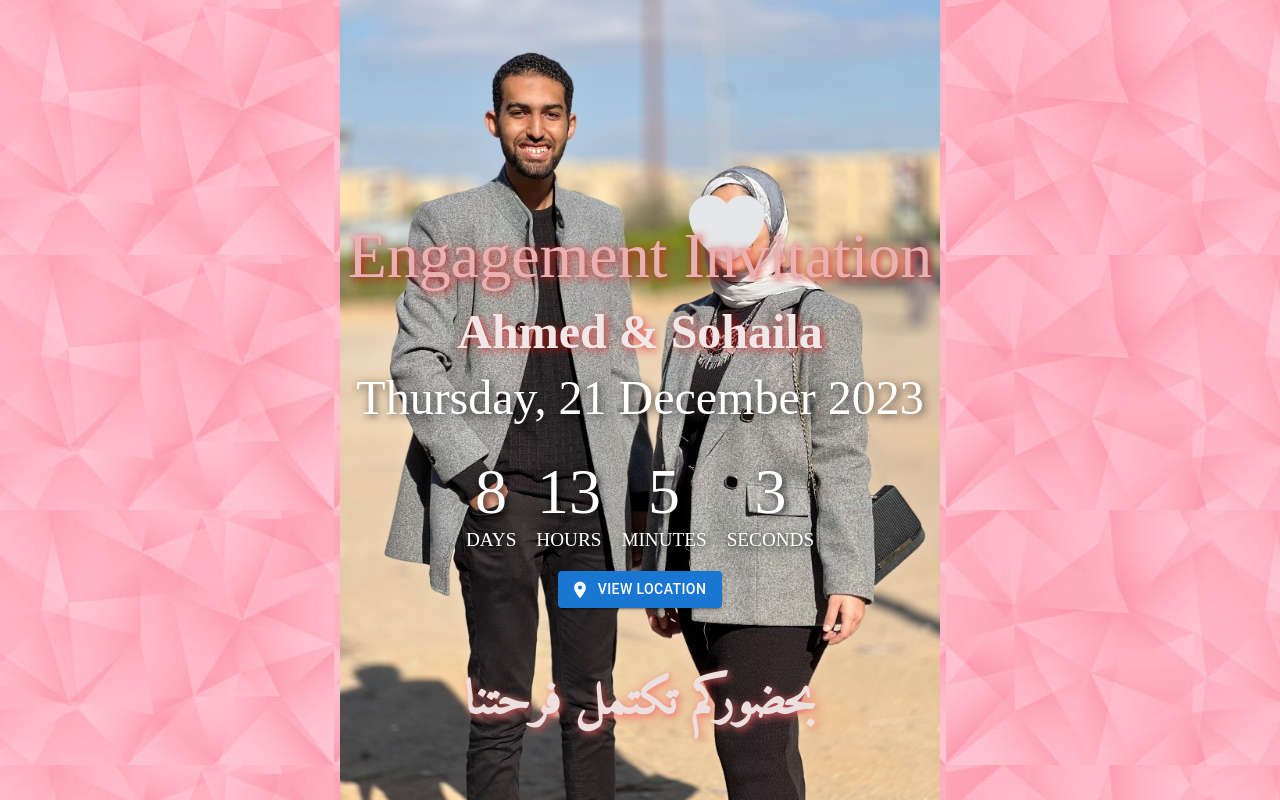
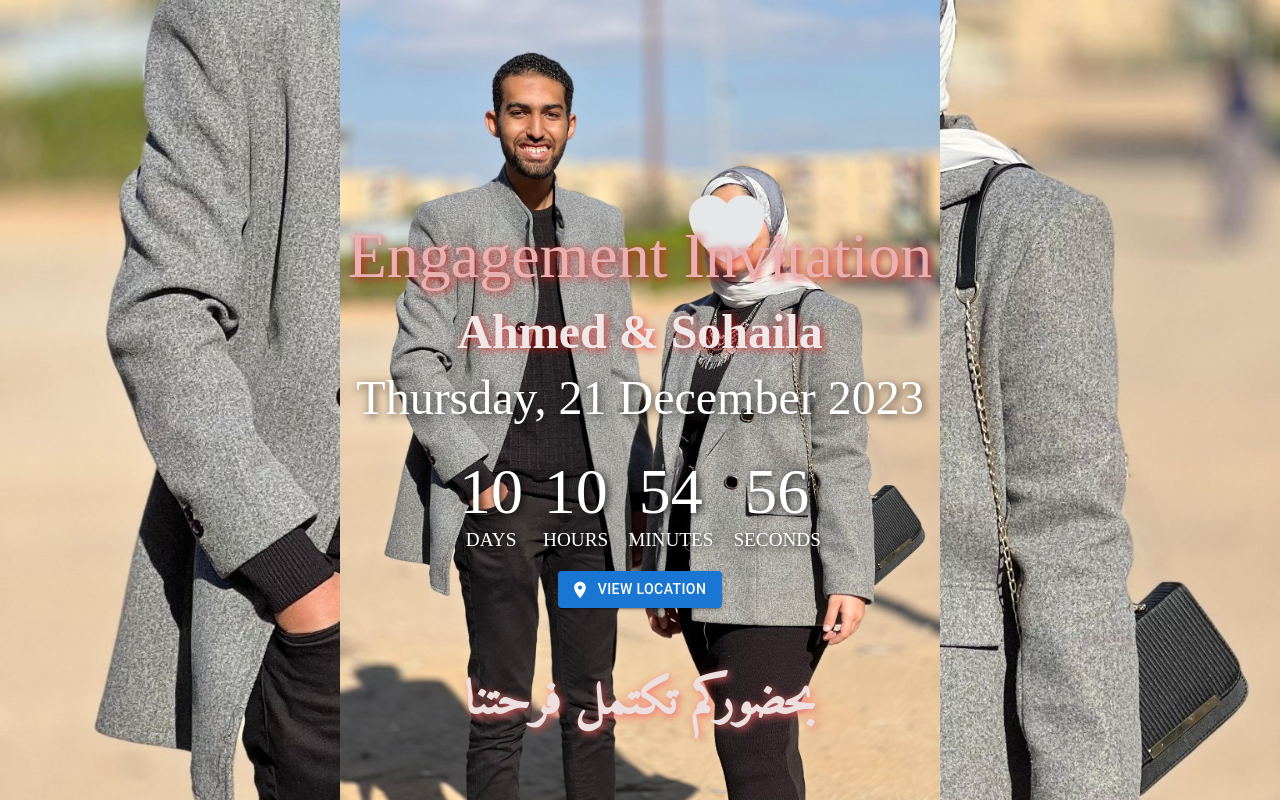
Before and after one commit to dev-mhany/invitation, a React (Create React App) app: page / in a window 1280 px wide. Both pictures are taken after a click on the button "PLAY ME". Built offline with nearby package versions, Linux system fonts and the light colour scheme; the HTML template or start-up script is replaced by a standard one; a web font is replaced by a local one.

Commit message:
count down fixed

```diff
--- a/public/index.html
+++ b/public/index.html
@@ -15,24 +15,18 @@
     <link rel="stylesheet" href="style.css" />
 
     <link rel="manifest" href="%PUBLIC_URL%/manifest.json" />
-    <!-- Essential Meta Tags -->
     <meta property="og:title" content="Ahmed & Sohila's Engagement Party" />
     <meta
       property="og:description"
       content="Join us to celebrate the engagement of Ahmed & Sohila."
     />
-    <meta
-      property="og:image"
-      content="https://media.istockphoto.com/id/1490015581/photo/golden-wedding-rings-isolated.jpg?s=612x612&w=0&k=20&c=x4-LBJvXfsr65T3kQ-6oJ1WEjq8xGNSo5lEPpuzj5hU="
-    />
-    <meta property="og:url" content="https://invitation-sand.vercel.app/" />
+    <meta property="og:image" content="URL_to_your_invitation_image.jpg" />
+    <meta property="og:url" content="https://www.yoursite.com/invitation" />
     <meta property="og:type" content="website" />
     <meta property="og:site_name" content="Ahmed & Sohila's Engagement" />
 
-    <!-- Optional: Specify image dimensions -->
     <meta property="og:image:width" content="1200" />
     <meta property="og:image:height" content="630" />
-    <!-- Twitter Card Meta Tags -->
     <meta name="twitter:card" content="summary_large_image" />
     <meta name="twitter:site" content="@YourTwitterHandle" />
     <meta name="twitter:title" content="Ahmed & Sohila's Engagement Party" />
@@ -40,10 +34,10 @@
       name="twitter:description"
       content="Join us to celebrate the engagement of Ahmed & Sohila."
     />
-    <meta
-      name="twitter:image"
-      content="https://media.istockphoto.com/id/1490015581/photo/golden-wedding-rings-isolated.jpg?s=612x612&w=0&k=20&c=x4-LBJvXfsr65T3kQ-6oJ1WEjq8xGNSo5lEPpuzj5hU="
-    />
+    <meta name="twitter:image" content="./" />
+
+    <meta name="twitter:creator" content="@CreatorHandle" />
+
     <title>Invitation</title>
   </head>
   <body>
--- a/src/App.js
+++ b/src/App.js
@@ -5,7 +5,6 @@ function App() {
   return (
     <div className="App">
       <header className="App-header"></header>
-      {/* <Spoiler /> */}
       <MainPage />
     </div>
   );
--- a/src/CountdownTimer.js
+++ b/src/CountdownTimer.js
@@ -1,52 +1,59 @@
-import React, { useState, useEffect, useMemo, useCallback } from "react";
+import React, {
+  useState,
+  useEffect,
+  useMemo,
+  useCallback,
+  useRef,
+} from "react";
 
 const CountdownTimer = ({ onEnd }) => {
-  const targetDate = useMemo(() => new Date("2023-12-02T18:00:00"), []);
+  const targetDate = useMemo(() => new Date("2023-12-21T18:00:00"), []);
+  const onEndRef = useRef(onEnd); // useRef to keep track of the latest onEnd function
 
-  const calculateTimePassed = (difference) => {
+  useEffect(() => {
+    onEndRef.current = onEnd; // Update the current property with the new onEnd function on each render
+  }, [onEnd]);
+
+  const calculateTimeLeft = (difference) => {
     return {
-      days: Math.floor(difference / (1000 * 60 * 60 * 24)),
-      hours: Math.floor((difference / (1000 * 60 * 60)) % 24),
-      minutes: Math.floor((difference / 1000 / 60) % 60),
-      seconds: Math.floor((difference / 1000) % 60),
+      days: Math.abs(Math.floor(difference / (1000 * 60 * 60 * 24))),
+      hours: Math.abs(Math.floor((difference / (1000 * 60 * 60)) % 24)),
+      minutes: Math.abs(Math.floor((difference / 1000 / 60) % 60)),
+      seconds: Math.abs(Math.floor((difference / 1000) % 60)),
     };
   };
 
   const calculateTimeSince = useCallback(() => {
     const currentTime = new Date().getTime();
-    const difference = currentTime - targetDate.getTime();
+    const difference = targetDate.getTime() - currentTime;
 
-    if (difference < 0) {
-      return "Finally Engaged!";
+    if (difference <= 0) {
+      if (typeof onEndRef.current === "function") {
+        onEndRef.current(); // Call the onEnd function using the ref
+      }
+      return calculateTimeLeft(difference); // Continue showing time passed
     } else {
-      return calculateTimePassed(difference);
+      return calculateTimeLeft(difference);
     }
   }, [targetDate]);
 
-  const [timeSince, setTimeSince] = useState(calculateTimeSince());
+  const [timeLeft, setTimeLeft] = useState(calculateTimeSince());
 
   useEffect(() => {
-    const timer = setTimeout(() => {
-      const newTimeSince = calculateTimeSince();
-      setTimeSince(newTimeSince);
-
-      if (newTimeSince === "Finally Engaged!" && onEnd) {
-        onEnd();
-      }
+    const timer = setInterval(() => {
+      const newTimeLeft = calculateTimeSince();
+      setTimeLeft(newTimeLeft);
     }, 1000);
 
-    return () => clearTimeout(timer);
-  }, [timeSince, calculateTimeSince, onEnd]);
+    return () => clearInterval(timer);
+  }, [calculateTimeSince]);
 
-  const timerComponents =
-    typeof timeSince === "object"
-      ? Object.keys(timeSince).map((interval) => (
-          <span key={interval} className="time-component">
-            {timeSince[interval]}{" "}
-            <span className="time-label">{interval.toUpperCase()}</span>
-          </span>
-        ))
-      : timeSince;
+  const timerComponents = Object.keys(timeLeft).map((interval) => (
+    <span key={interval} className="time-component">
+      {timeLeft[interval]}{" "}
+      <span className="time-label">{interval.toUpperCase()}</span>
+    </span>
+  ));
 
   return <div>{timerComponents}</div>;
 };
--- a/src/MainPage.css
+++ b/src/MainPage.css
@@ -22,6 +22,20 @@ body {
   background-size: fill;
   background-position: top;
   z-index: -2;
+}
+.background-image.visible,
+.content.visible {
+  visibility: visible;
+  position: absolute;
+  top: 0;
+  left: 0;
+  width: 100%;
+  height: 100%;
+  background-image: url("./123.jpg");
+  background-size: cover; /* This will scale the image to cover the entire container */
+  background-position: center; /* This centers the image */
+  background-repeat: no-repeat;
+  z-index: -1;
 }
 .background-image {
   position: absolute;
--- a/src/MainPage.js
+++ b/src/MainPage.js
@@ -1,4 +1,4 @@
-import React, { useRef, useState } from "react";
+import React, { useRef, useState, useEffect } from "react";
 import "./MainPage.css";
 import CountdownTimer from "./CountdownTimer";
 import myAudio from "./video.mp3";
@@ -12,6 +12,7 @@ import Spoiler from "./Spoiler"; // Import your Spoiler component
 const MainPage = () => {
   const audioRef = useRef(null);
   const [isButtonClicked, setIsButtonClicked] = useState(false);
+  const [isImageLoaded, setIsImageLoaded] = useState(false); // New state for image load
   const [title, setTitle] = useState("Engagement Invitation");
   const mapUrl =
     "https://www.google.com/maps/embed?pb=!1m18!1m12!1m3!1d166.83325079462048!2d31.742164055535753!3d30.281045694437484!2m3!1f0!2f0!3f0!3m2!1i1024!2i768!4f13.1!3m3!1m2!1s0x1457fda16b0c4af9%3A0xe0babf9e64ba46d8!2z2YXZiNmEINin2YTYrtin2YY!5e1!3m2!1sen!2seg!4v1702330787603!5m2!1sen!2seg";
@@ -19,6 +20,13 @@ const MainPage = () => {
   const handleEnd = () => {
     setTitle("Finally Engaged");
   };
+  useEffect(() => {
+    const img = new Image();
+    img.onload = () => {
+      setIsImageLoaded(true); // Set the image load state to true
+    };
+    img.src = "./123.jpg"; // URL of your background image
+  }, []);
 
   const playAudio = () => {
     if (audioRef.current) {
@@ -35,10 +43,12 @@ const MainPage = () => {
 
   return (
     <div className="main-page">
-      {/* Conditionally render the Spoiler component */}
+      <div
+        className={`background-image ${isImageLoaded ? "visible" : ""}`}
+      ></div>
+      <div className={`content ${isImageLoaded ? "visible" : ""}`}></div>
       {!isButtonClicked && <Spoiler />}
 
-      {/* Rest of your component */}
       {isButtonClicked && <div className="background-image" />}
       <audio ref={audioRef} style={{ display: "none" }} loop>
         <source src={myAudio} type="audio/mpeg" />
@@ -86,19 +96,8 @@ const MainPage = () => {
               <br />
               <br />
               <br />
-
-              {/* Custom text */}
               <p className="custom-text"></p>
               <div className="arabic">بحضوركم تكتمل فرحتنا</div>
-
-              {/* Decorative image */}
-              {/* <img
-                src={floralImage}
-                alt="Floral decoration"
-                className="decorative-image"
-              /> */}
-
-              {/* Names styled similarly to the example provided */}
             </div>
           </div>
         </>
```
